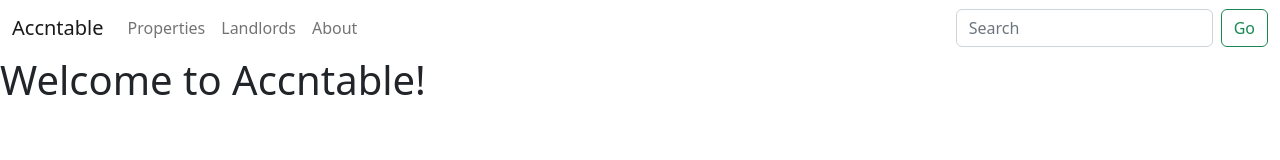
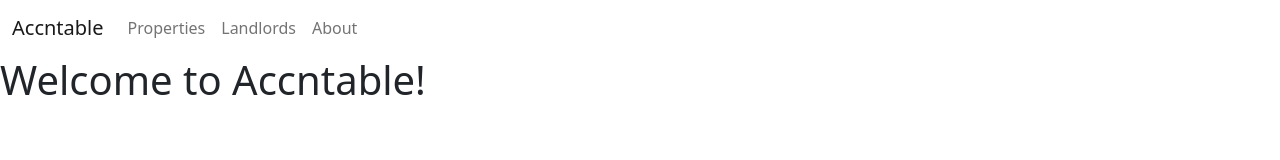
Before and after one commit to mattryczek/accntable, a Vue app: page / in a window 1280 px wide. Shown: the top 160 px of the page. Built offline with nearby package versions, Linux system fonts and the light colour scheme.

Commit message:
Remove redundant search from navbar

```diff
--- a/src/components/Navbar.vue
+++ b/src/components/Navbar.vue
@@ -29,10 +29,6 @@ import { RouterLink } from 'vue-router'
             <RouterLink to="/about" class="nav-link">About</RouterLink>
           </li>
         </ul>
-        <form class="d-flex" role="search">
-          <input class="form-control me-2" type="search" placeholder="Search" aria-label="Search" />
-          <button class="btn btn-outline-success" type="submit">Go</button>
-        </form>
       </div>
     </div>
   </nav>
```
